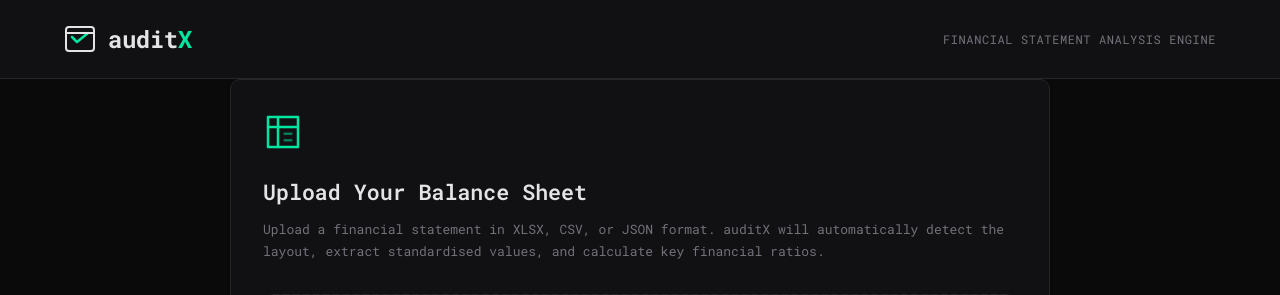
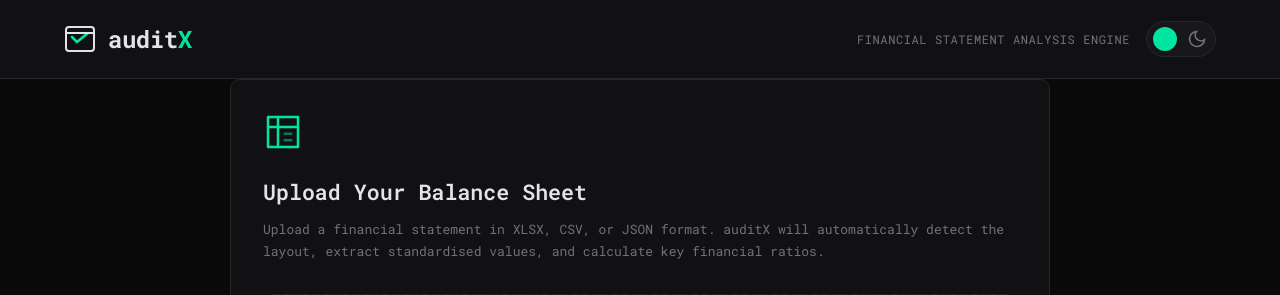
Before and after one commit to Abhishekmishra2808/auditX, a Flask app: page / in a window 1280 px wide. Shown: the top 295 px of the page. Run offline with Flask 3, Linux system fonts and the light colour scheme.

Commit message:
Add light theme with toggle button - off-white design for comfortable viewing

```diff
--- a/static/style.css
+++ b/static/style.css
@@ -119,6 +143,75 @@ main {
     font-size: 0.75rem;
     letter-spacing: 0.05em;
     text-transform: uppercase;
+}
+
+/* --------------------------------------------------------------------------
+   Theme Toggle Button
+   -------------------------------------------------------------------------- */
+.theme-toggle {
+    background: var(--bg-elevated);
+    border: 1px solid var(--border);
+    border-radius: 50px;
+    padding: 0.5rem;
+    cursor: pointer;
+    transition: all 0.2s ease;
+    display: flex;
+    align-items: center;
+    gap: 0.25rem;
+    position: relative;
+    width: 70px;
+    height: 36px;
+}
+
+.theme-toggle:hover {
+    border-color: var(--accent);
+    background: var(--accent-glow);
+}
+
+.theme-toggle-icon {
+    width: 20px;
+    height: 20px;
+    color: var(--text-muted);
+    transition: all 0.3s ease;
+    position: absolute;
+    top: 50%;
+    transform: translateY(-50%);
+}
+
+.theme-toggle-icon.sun {
+    left: 8px;
+    opacity: 0;
+}
+
+.theme-toggle-icon.moon {
+    right: 8px;
+    opacity: 1;
+}
+
+[data-theme="light"] .theme-toggle-icon.sun {
+    opacity: 1;
+    color: var(--accent);
+}
+
+[data-theme="light"] .theme-toggle-icon.moon {
+    opacity: 0;
+}
+
+.theme-toggle-slider {
+    position: absolute;
+    width: 24px;
+    height: 24px;
+    background: var(--accent);
+    border-radius: 50%;
+    transition: all 0.3s cubic-bezier(0.4, 0, 0.2, 1);
+    box-shadow: 0 2px 4px rgba(0, 0, 0, 0.2);
+    left: 6px;
+    top: 50%;
+    transform: translateY(-50%);
+}
+
+[data-theme="light"] .theme-toggle-slider {
+    left: 40px;
 }
 
 /* --------------------------------------------------------------------------
--- a/templates/base.html
+++ b/templates/base.html
@@ -22,7 +22,26 @@
                     <span class="logo-text">audit<span class="logo-accent">X</span></span>
                 </div>
             </a>
-            <p class="tagline">Financial Statement Analysis Engine</p>
+            <div style="display: flex; align-items: center; gap: 1rem;">
+                <p class="tagline">Financial Statement Analysis Engine</p>
+                <button class="theme-toggle" id="themeToggle" aria-label="Toggle theme">
+                    <svg class="theme-toggle-icon sun" viewBox="0 0 24 24" fill="none" stroke="currentColor" stroke-width="2">
+                        <circle cx="12" cy="12" r="5"/>
+                        <line x1="12" y1="1" x2="12" y2="3"/>
+                        <line x1="12" y1="21" x2="12" y2="23"/>
+                        <line x1="4.22" y1="4.22" x2="5.64" y2="5.64"/>
+                        <line x1="18.36" y1="18.36" x2="19.78" y2="19.78"/>
+                        <line x1="1" y1="12" x2="3" y2="12"/>
+                        <line x1="21" y1="12" x2="23" y2="12"/>
+                        <line x1="4.22" y1="19.78" x2="5.64" y2="18.36"/>
+                        <line x1="18.36" y1="5.64" x2="19.78" y2="4.22"/>
+                    </svg>
+                    <svg class="theme-toggle-icon moon" viewBox="0 0 24 24" fill="none" stroke="currentColor" stroke-width="2">
+                        <path d="M21 12.79A9 9 0 1 1 11.21 3 7 7 0 0 0 21 12.79z"/>
+                    </svg>
+                    <div class="theme-toggle-slider"></div>
+                </button>
+            </div>
         </div>
     </nav>
 
@@ -53,5 +72,23 @@
             <p class="footer-sub">Semantic Matching &middot; Fuzzy Logic &middot; Financial Intelligence</p>
         </div>
     </footer>
+
+    <script>
+        // Theme toggle functionality
+        const themeToggle = document.getElementById('themeToggle');
+        const html = document.documentElement;
+
+        // Check for saved theme preference or default to dark
+        const savedTheme = localStorage.getItem('theme') || 'dark';
+        html.setAttribute('data-theme', savedTheme);
+
+        themeToggle.addEventListener('click', () => {
+            const currentTheme = html.getAttribute('data-theme');
+            const newTheme = currentTheme === 'dark' ? 'light' : 'dark';
+
+            html.setAttribute('data-theme', newTheme);
+            localStorage.setItem('theme', newTheme);
+        });
+    </script>
 </body>
 </html>
```
Also changed, not shown: other parts of static/style.css (+38 -2 lines).
